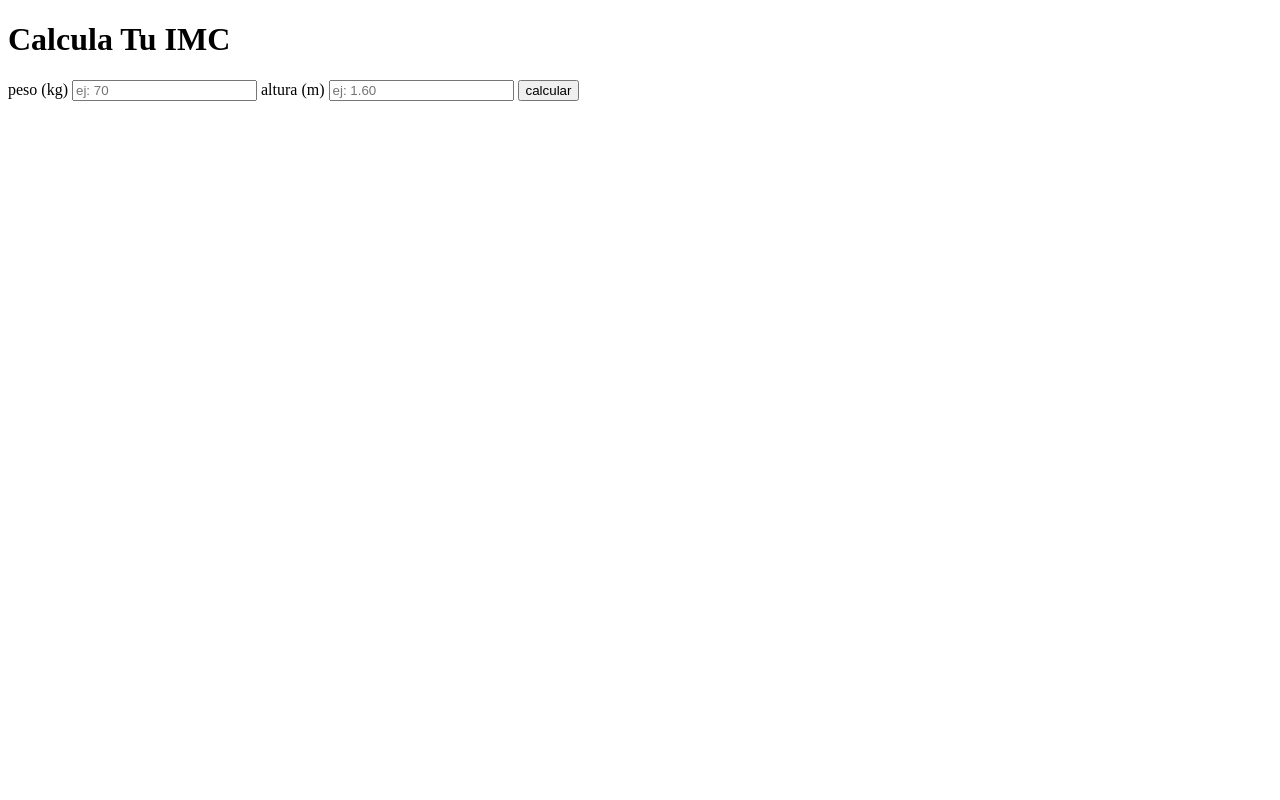
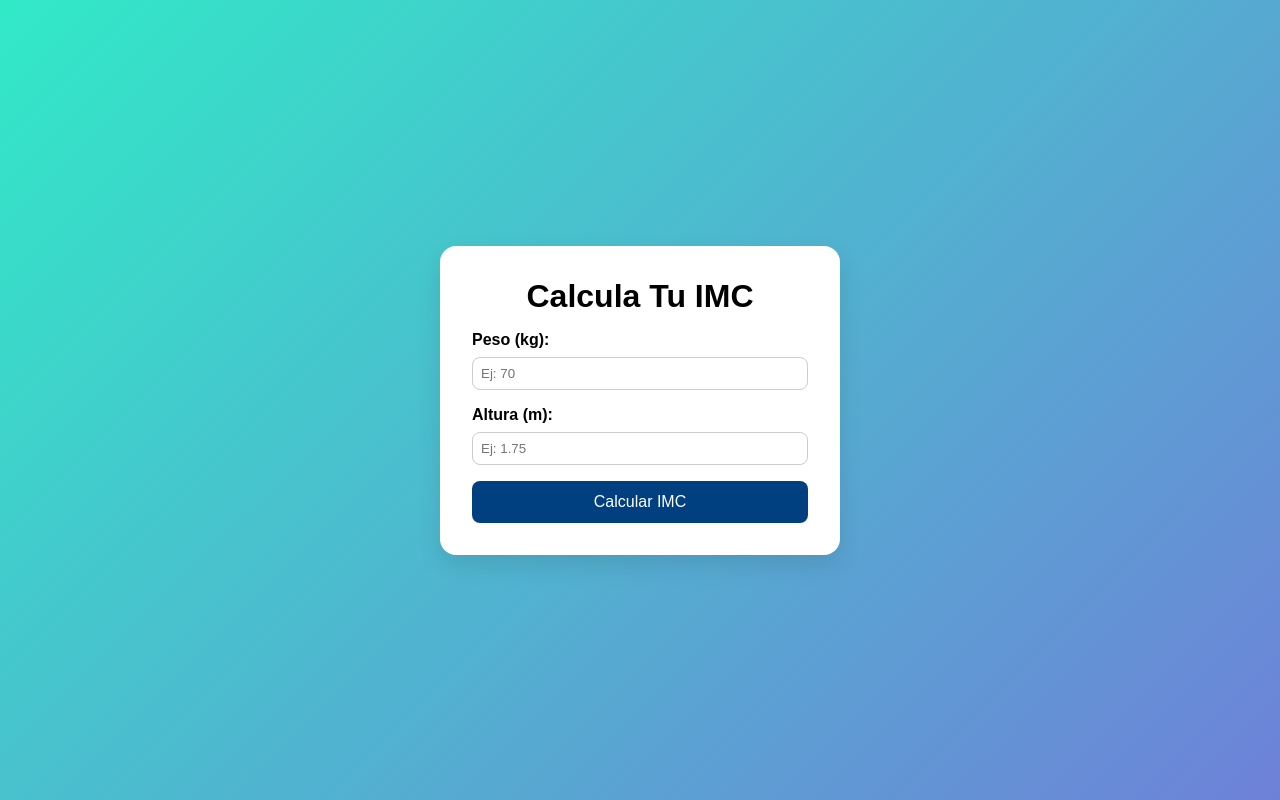
Before and after one commit to SebasDev27/SPA_IMC, a plain HTML site: page index.html in a window 1280 px wide. Drawn offline with Linux system fonts and the light colour scheme.

Commit message:
end: the projects is a finish

```diff
--- a/index.html
+++ b/index.html
@@ -9,7 +9,7 @@
     <meta name="organization" content="SebasDev27">
     <meta name="author" content="Sebastian Marriaga Hoyos">
     <meta name="designer" content="Sebastian Marriaga Hoyos">
-    <meta name="copyright" content="© 2025 jcomte23. All rights reserved">
+    <meta name="copyright" content="© 2025 SebasDev27. All rights reserved">
     <meta name="robots" content="index,follow">
     <meta name="googlebot" content="index,follow">
     <meta name="revisit-after" content="15days">
@@ -18,22 +18,19 @@
     <title>IMC</title>
 </head>
 <body>
-    <header>
+<main class="container">
         <h1>Calcula Tu IMC</h1>
-    </header>
-    <main>
-        <section>
-            <form action="calcular">
-                <label for="peso">peso (kg)</label>
-                <input type="text" id="peso" name="peso" placeholder="ej: 70">
 
-                <label for="altura">altura (m)</label>
-                <input type="text" id="altura" name="altura" placeholder="ej: 1.60">
-                <button type="submit">calcular</button>
-            </form>
-        </section>
+        <label for="peso">Peso (kg):</label>
+        <input type="number" id="peso" placeholder="Ej: 70" min="0">
+
+        <label for="altura">Altura (m):</label>
+        <input type="number" id="altura" placeholder="Ej: 1.75" min="0">
+
+        <button id="boton" >Calcular IMC</button>
+
+        <section class="resultado" id="resultado"></section>
     </main>
-    <footer></footer>
 
     <script src="/src/js/main.js"></script>
 </body>
--- a/src/css/style.css
+++ b/src/css/style.css
@@ -0,0 +1,71 @@
+* {
+    box-sizing: border-box;
+    margin: 0;
+    padding: 0;
+}
+
+body {
+    font-family: Arial, sans-serif;
+    display: flex;
+    justify-content: center;
+    align-items: center;
+    min-height: 100vh;
+    background: linear-gradient(135deg, #31e9c7, #6e81d8);
+}
+
+
+.container {
+    background: white;
+    padding: 2rem;
+    border-radius: 1rem;
+    box-shadow: 0 10px 25px rgba(0, 0, 0, 0.1);
+    max-width: 400px;
+    width: 100%;
+}
+
+h1 {
+    text-align: center;
+    margin-bottom: 1rem;
+}
+
+label {
+    display: block;
+    margin-bottom: 0.5rem;
+    font-weight: bold;
+}
+
+input {
+    width: 100%;
+    padding: 0.5rem;
+    margin-bottom: 1rem;
+    border: 1px solid #ccc;
+    border-radius: 0.5rem;
+}
+
+button {
+    width: 100%;
+    padding: 0.75rem;
+    background-color: #004080;
+    color: #ffffff;
+    border: none;
+    border-radius: 0.5rem;
+    font-size: 1rem;
+    cursor: pointer;
+    transition: background-color 0.3s ease;
+}
+
+button:hover {
+    background-color: #003366;
+}
+
+.result {
+    margin-top: 1rem;
+    text-align: center;
+    font-size: 1.2rem;
+}
+
+@media (max-width: 500px) {
+    .container {
+        padding: 1rem;
+    }
+}
--- a/src/js/main.js
+++ b/src/js/main.js
@@ -1,18 +1,24 @@
-let peso
-let altura
-let imc
+const peso= document.getElementById('peso')
+const altura= document.getElementById('altura')
+const boton= document.getElementById('boton')
+const resultado = document.getElementById('resultado')
 
-/*peso = prompt("ingresa tu peso(kg)")
-altura = prompt("ingrese tu altura(metros)")*/
 
-imc = peso / (altura*altura)
+boton.addEventListener('click', function () {
 
-if (imc < 18.5) {
-    console.log("estas delgado")
-}else if (imc > 19 && imc < 24.9) {
-    console.log("estas en un peso ideal")
-}else if (imc > 25.0 && imc < 29.9){
-    console.log("tienes sobre peso")
-}else if (imc >30) {
-    console.log("tienes obesidad")
-}
+    const imc = peso.value / (altura.value * altura.value)
+
+    let message
+
+    if (imc < 18.5) {
+        message = 'Bajo peso';
+    } else if (imc < 24.9) {
+        message = 'Peso normal';
+    } else if (imc < 29.9) {
+        message = 'Sobrepeso';
+    } else {
+        message = 'Obesidad';
+    }
+
+    resultado.textContent="tu tienes un imc de "+ Math.round(imc) +" por lo tanto esta en: "+ message
+})
```
